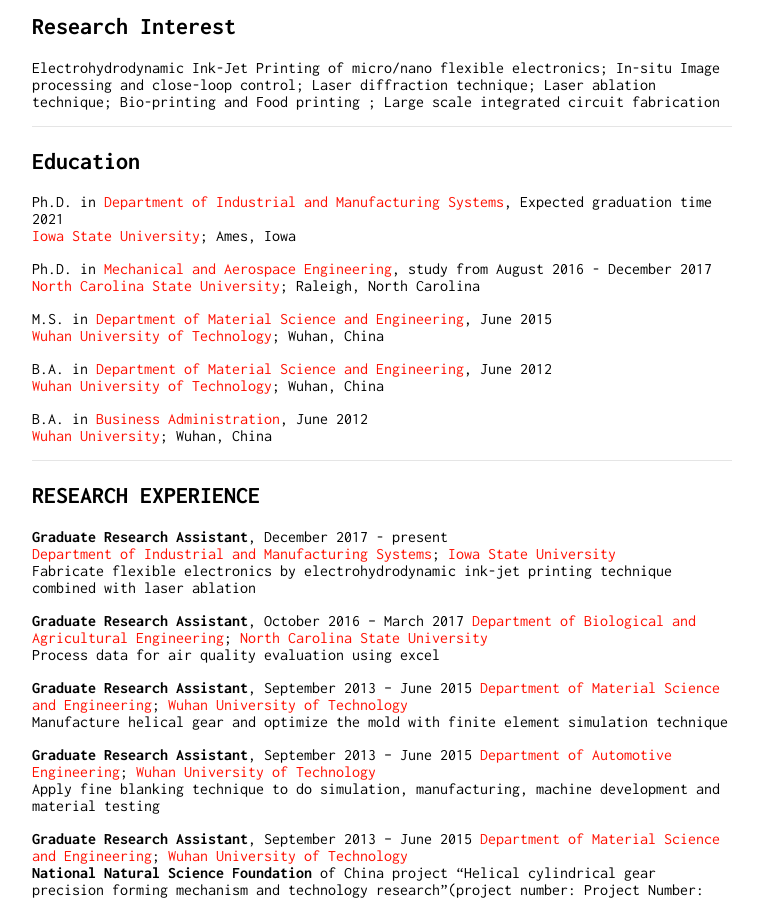
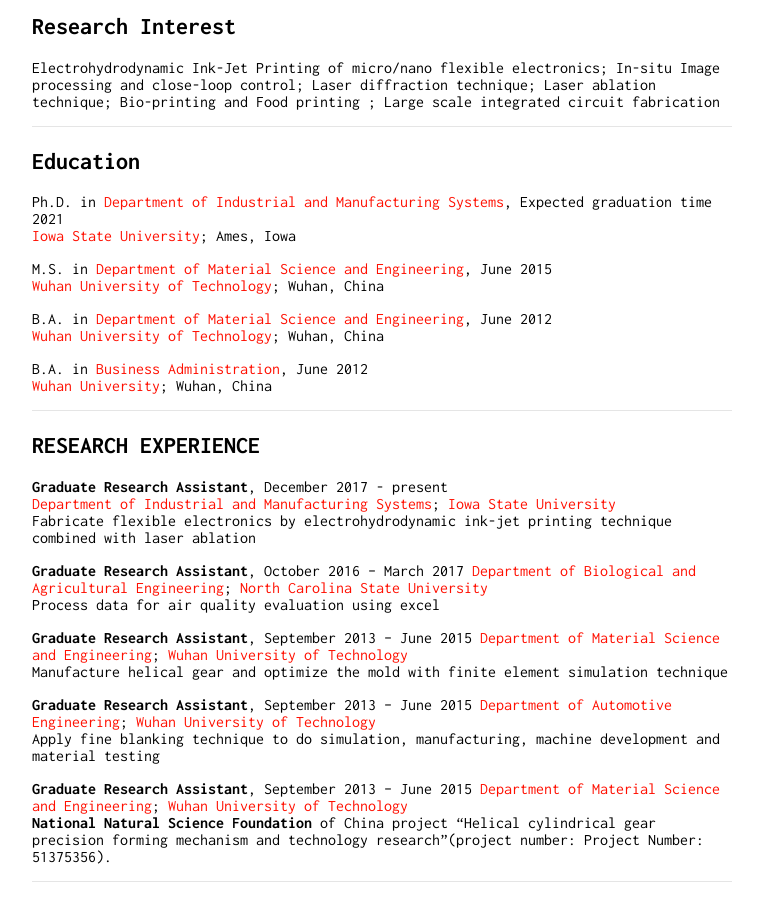
Before and after one commit to zhangxiao2018/zhangxiao2018.github.io, a Jekyll site: the page built from index.md, in a window 1280 px wide and 900 px high, scrolled down 318 px. Shown: the whole window, without its empty margins (258-1021 px from the left). Built offline with Jekyll 4.4.1, drawn with Linux system fonts in a browser that asks for light colours; our own code applies the rules of GitHub Pages for plain Markdown files.

Commit message:
Update index.md

```diff
--- a/index.md
+++ b/index.md
@@ -19,9 +19,6 @@
 ## Education
 Ph.D. in [Department of Industrial and Manufacturing Systems](https://www.imse.iastate.edu/), Expected graduation time 2021
 [Iowa State University](https://www.iastate.edu/); Ames, Iowa
-
-Ph.D. in [Mechanical and Aerospace Engineering](https://www.mae.ncsu.edu/), study from August 2016 - December 2017
-[North Carolina State University](https://www.ncsu.edu/); Raleigh, North Carolina
 
 M.S. in [Department of Material Science and Engineering](http://smse.whut.edu.cn/bkspy/zysz/index_1.htm), June   2015
 [Wuhan University of Technology](http://english.whut.edu.cn/); Wuhan, China
```
